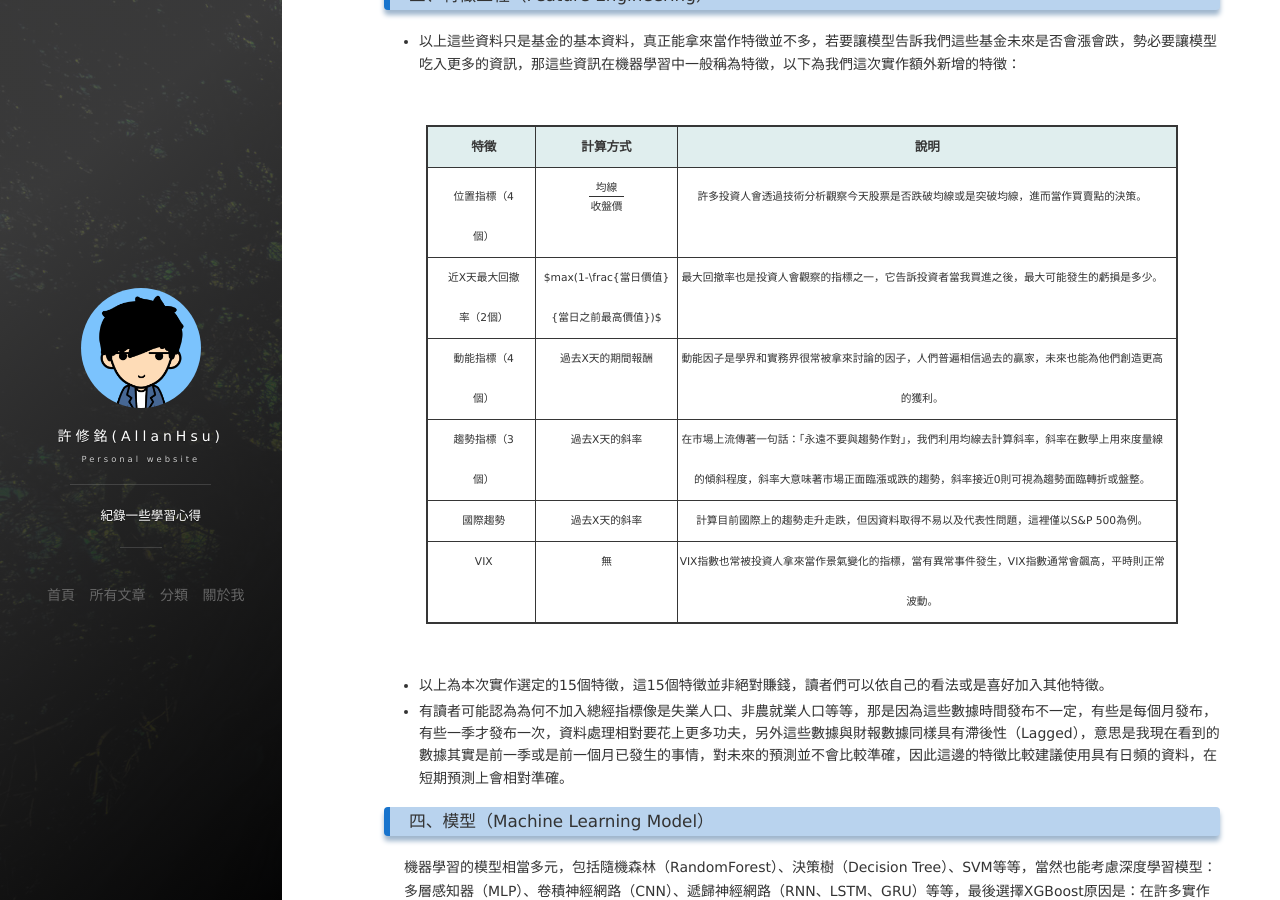
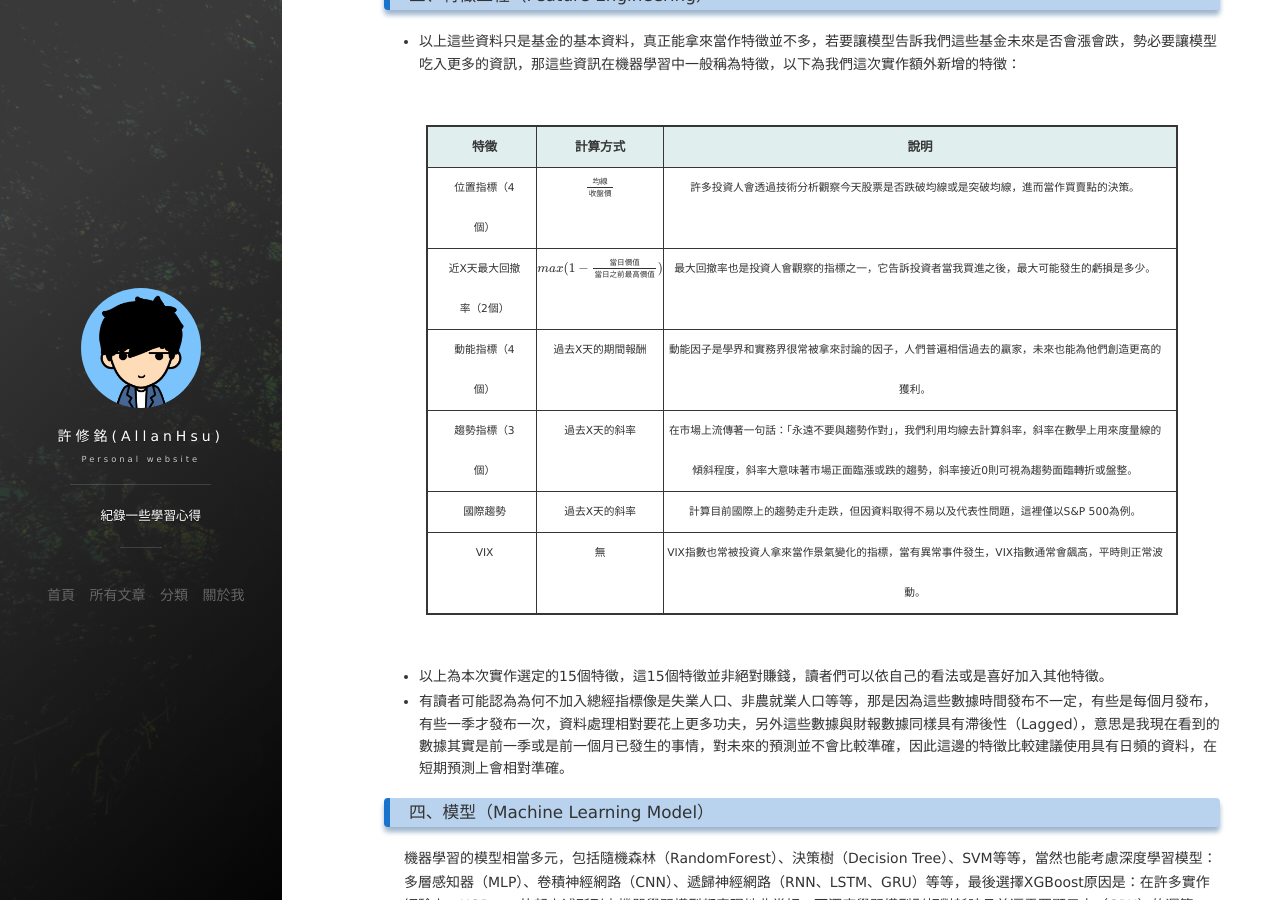
Before and after one commit to allanhsu83117/allanhsu83117.github.io, a Jekyll site: the page built from _posts/2018-09-25-machine-learning-in-investment.md, in a window 1280 px wide and 900 px high, scrolled down 1704 px. Built offline with Jekyll 4.4.1, drawn with Linux system fonts in a browser that asks for light colours; nearby versions of some CDN libraries; formulas are drawn with MathJax 3; comment, search, counter and statistics services are not loaded.

Commit message:
Add files via upload

```diff
--- a/_posts/2018-09-25-machine-learning-in-investment.md
+++ b/_posts/2018-09-25-machine-learning-in-investment.md
@@ -58,8 +58,8 @@ tag: [Machine Learning + Investment]
 
 | 特徵 | 計算方式 | 說明 |
 |:--------:|:--------:| -------- |
-| 位置指標（4個） |  \$$\frac{均線}{收盤價}$$ | 許多投資人會透過技術分析觀察今天股票是否跌破均線或是突破均線，進而當作買賣點的決策。  |
-| 近X天最大回撤率（2個） |  $max(1-\frac{當日價值}{當日之前最高價值})$ | 最大回撤率也是投資人會觀察的指標之一，它告訴投資者當我買進之後，最大可能發生的虧損是多少。  |
+| 位置指標（4個） |  $$ \frac{均線}{收盤價}$$ | 許多投資人會透過技術分析觀察今天股票是否跌破均線或是突破均線，進而當作買賣點的決策。  |
+| 近X天最大回撤率（2個） |  $$ max(1-\frac{當日價值}{當日之前最高價值}) $$ | 最大回撤率也是投資人會觀察的指標之一，它告訴投資者當我買進之後，最大可能發生的虧損是多少。  |
 | 動能指標（4個） |  過去X天的期間報酬 | 動能因子是學界和實務界很常被拿來討論的因子，人們普遍相信過去的贏家，未來也能為他們創造更高的獲利。  |
 | 趨勢指標（3個） |  過去X天的斜率 | 在市場上流傳著一句話：「永遠不要與趨勢作對」，我們利用均線去計算斜率，斜率在數學上用來度量線的傾斜程度，斜率大意味著市場正面臨漲或跌的趨勢，斜率接近0則可視為趨勢面臨轉折或盤整。  |
 | 國際趨勢 |  過去X天的斜率 | 計算目前國際上的趨勢走升走跌，但因資料取得不易以及代表性問題，這裡僅以S&P 500為例。 |
```
